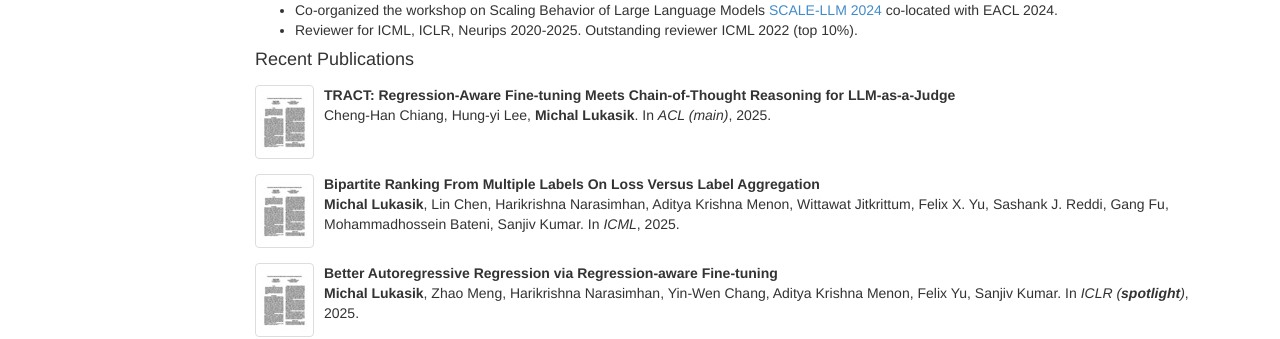
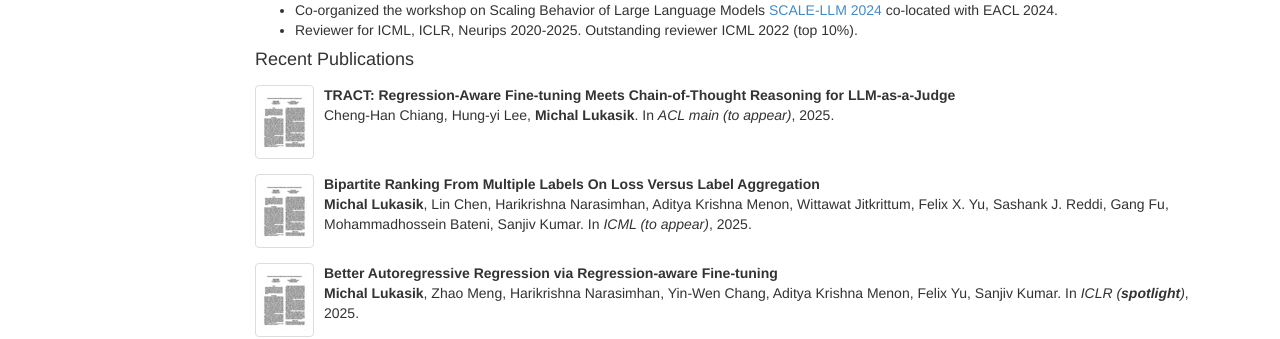
Before and after one commit to mlukasik/mlukasik.github.io, a Jekyll site: the page built from index.html, in a window 1280 px wide. Shown: the part 376-715 px from the top of the page. Built offline with Jekyll 4.4.1, drawn with Linux system fonts in a browser that asks for light colours.

Commit message:
Update _config.yml

```diff
--- a/_config.yml
+++ b/_config.yml
@@ -15,7 +15,7 @@ papers:
     title: "TRACT: Regression-Aware Fine-tuning Meets Chain-of-Thought Reasoning for LLM-as-a-Judge"
     authors: "Cheng-Han Chiang, Hung-yi Lee, <b>Michal Lukasik</b>"
     doc-url: https://arxiv.org/abs/2503.04381
-    booktitle: ACL (main)
+    booktitle: ACL main (to appear)
     venue: conference
   - layout: paper
     paper-type: inproceedings
@@ -25,7 +25,7 @@ papers:
     title: Bipartite Ranking From Multiple Labels On Loss Versus Label Aggregation
     authors: "<b>Michal Lukasik</b>, Lin Chen, Harikrishna Narasimhan, Aditya Krishna Menon, Wittawat Jitkrittum, Felix X. Yu, Sashank J. Reddi, Gang Fu, Mohammadhossein Bateni, Sanjiv Kumar"
     doc-url: https://arxiv.org/abs/2504.11284
-    booktitle: ICML
+    booktitle: ICML (to appear)
     venue: conference
   - layout: paper
     paper-type: inproceedings
```
